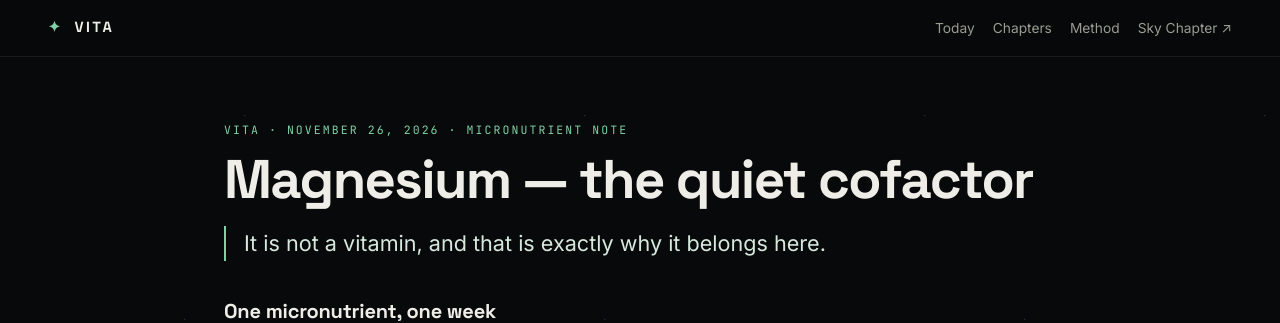
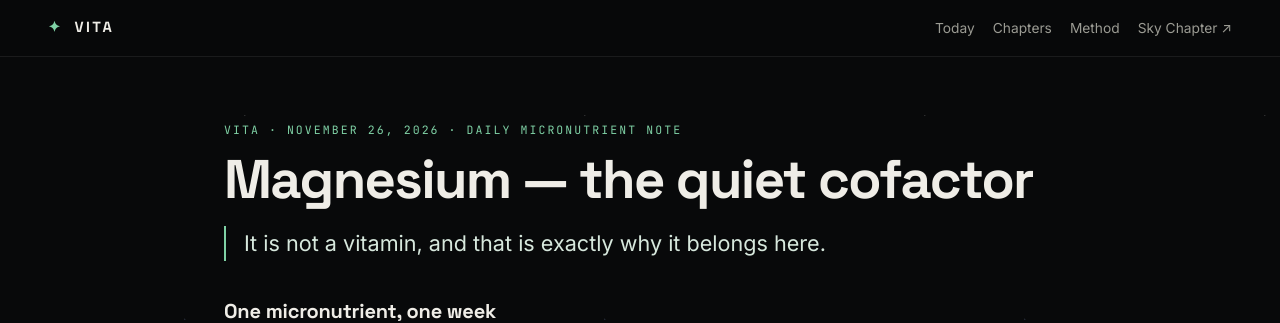
Before and after one commit to vitaminsok/vitaminsok.github.io, a Jekyll site: the page built from _weekly/2026-11-26-magnesium.md, in a window 1280 px wide and 900 px high. Shown: the top 323 px of the window. Built offline with Jekyll 4.4.1, drawn with Linux system fonts in a browser that asks for light colours.

Commit message:
Publish site via hermes publish_pages.py

```diff
--- a/_layouts/weekly.html
+++ b/_layouts/weekly.html
@@ -3,7 +3,7 @@ layout: default
 ---
 <article class="chapter">
   {% include article-ld.html %}
-  <p class="eyebrow">VITA · {{ page.date | date: "%B %-d, %Y" }} · micronutrient note</p>
+  <p class="eyebrow">VITA · {{ page.date | date: "%B %-d, %Y" }} · daily micronutrient note</p>
   <h1>{{ page.title }}</h1>
   <p class="cold-open">{{ page.cold_open }}</p>
   {{ content }}
```
